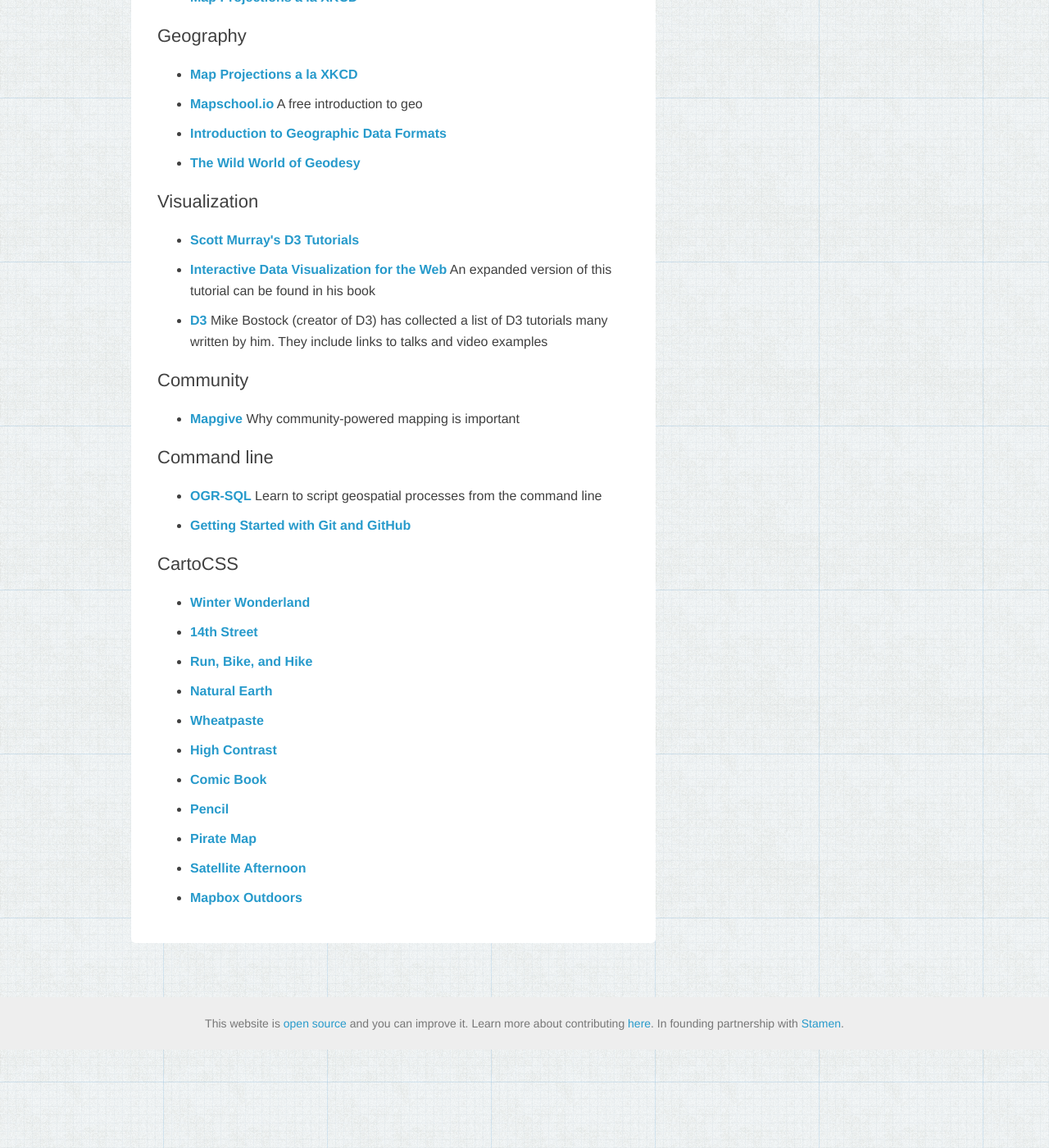
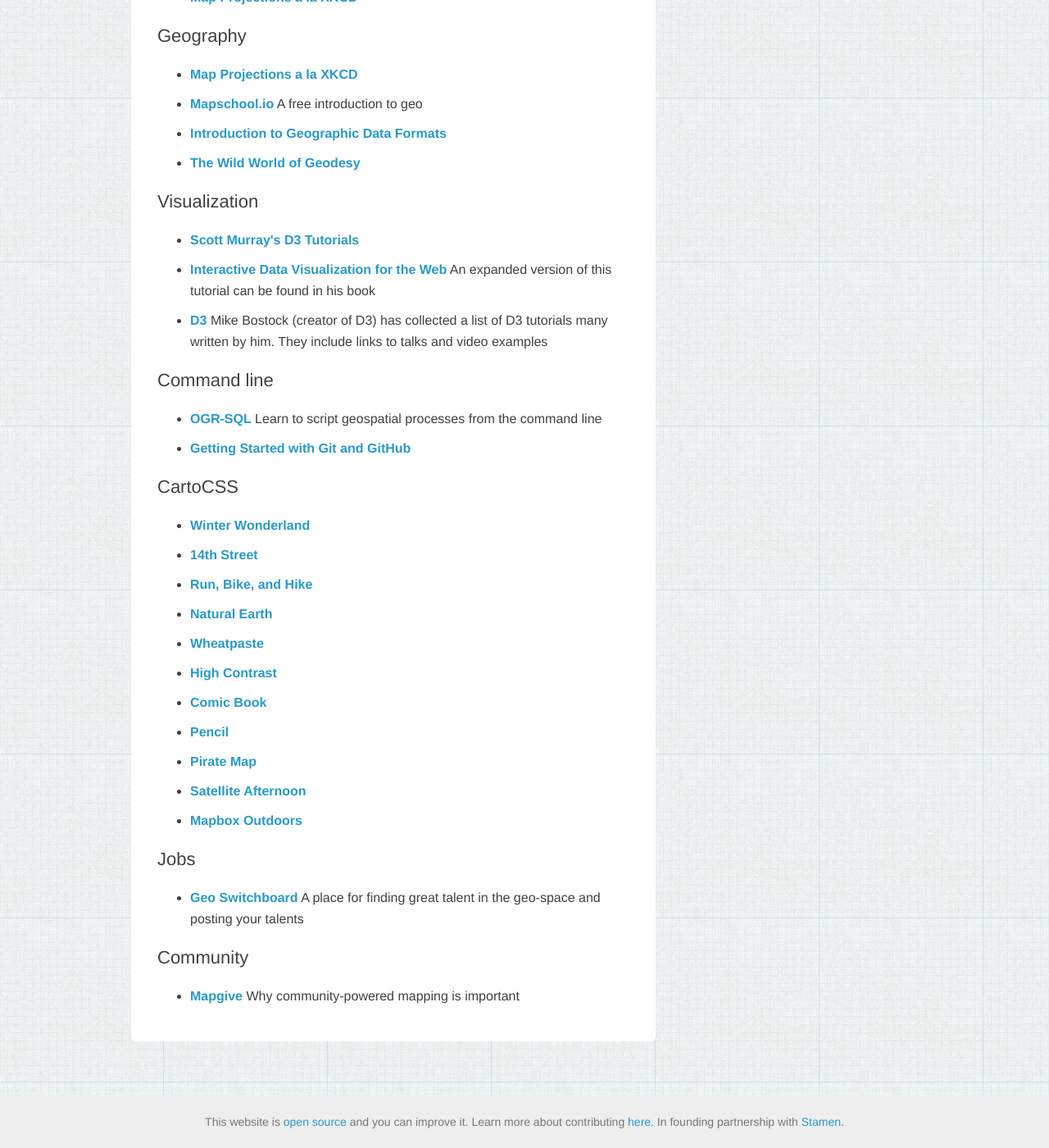
Before and after one commit to maptime/maptime.github.io, a Jekyll site: the page built from lessons-resources/index.html, in a window 1280 px wide and 1400 px high, scrolled down 2280 px. Shown: the whole window at 82% size. Built offline with Jekyll 4.4.1, drawn with Linux system fonts in a browser that asks for light colours.

Commit message:
adds jobs to reources

```diff
--- a/_data/tutorial-tags.yml
+++ b/_data/tutorial-tags.yml
@@ -4,6 +4,7 @@
 - Cartography
 - Geography
 - Visualization
-- Community
 - Command line
 - CartoCSS
+- Jobs
+- Community
--- a/_data/tutorials.yml
+++ b/_data/tutorials.yml
@@ -1,3 +1,9 @@
+- name: Geo Switchboard
+  tags:
+    - Jobs
+  description: A place for finding great talent in the geo-space and posting your talents
+  link: https://geo.switchboardhq.com/
+
 - name: OpenStreetMap 101
   tags:
     - OpenStreetMap
```
